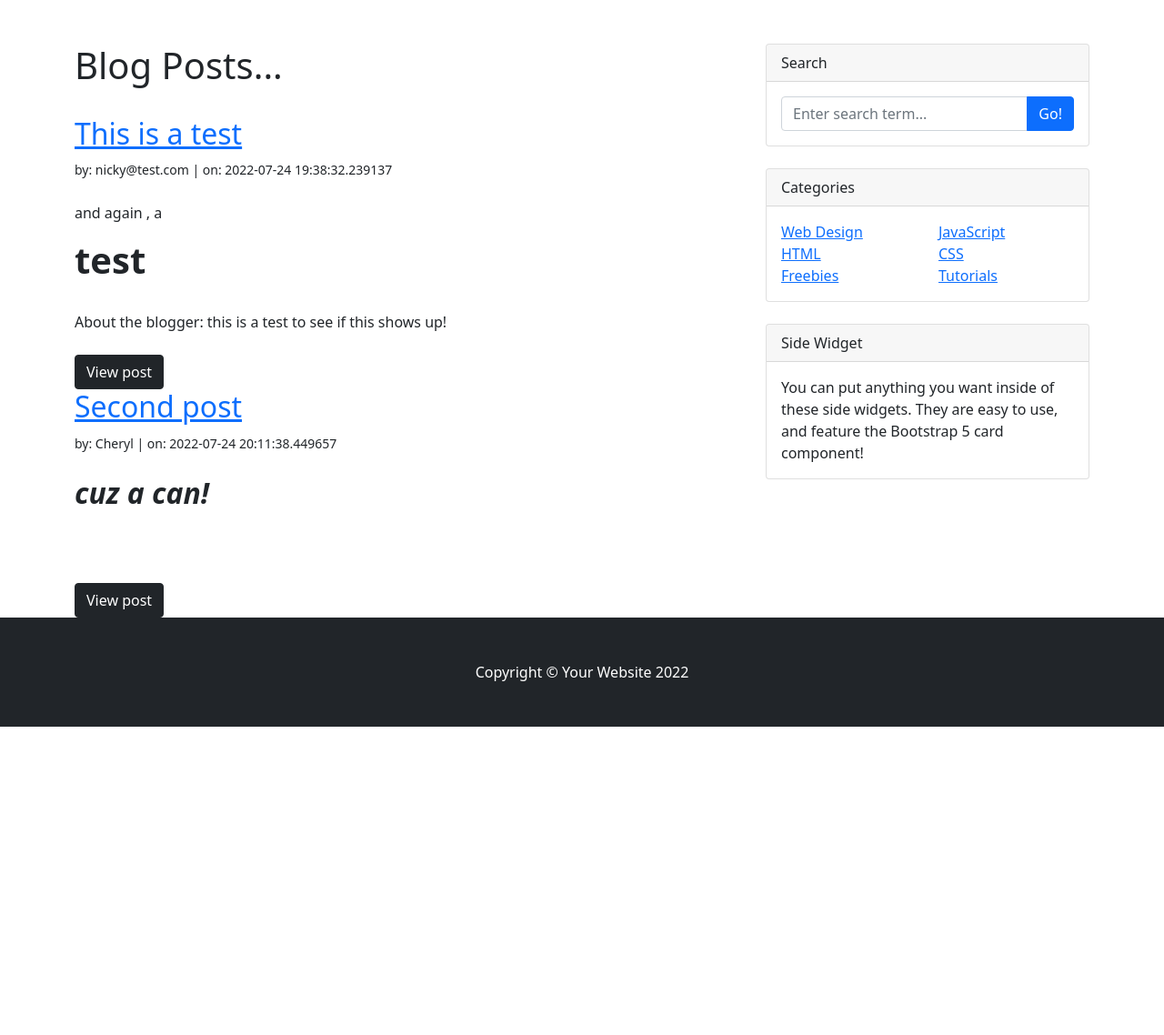
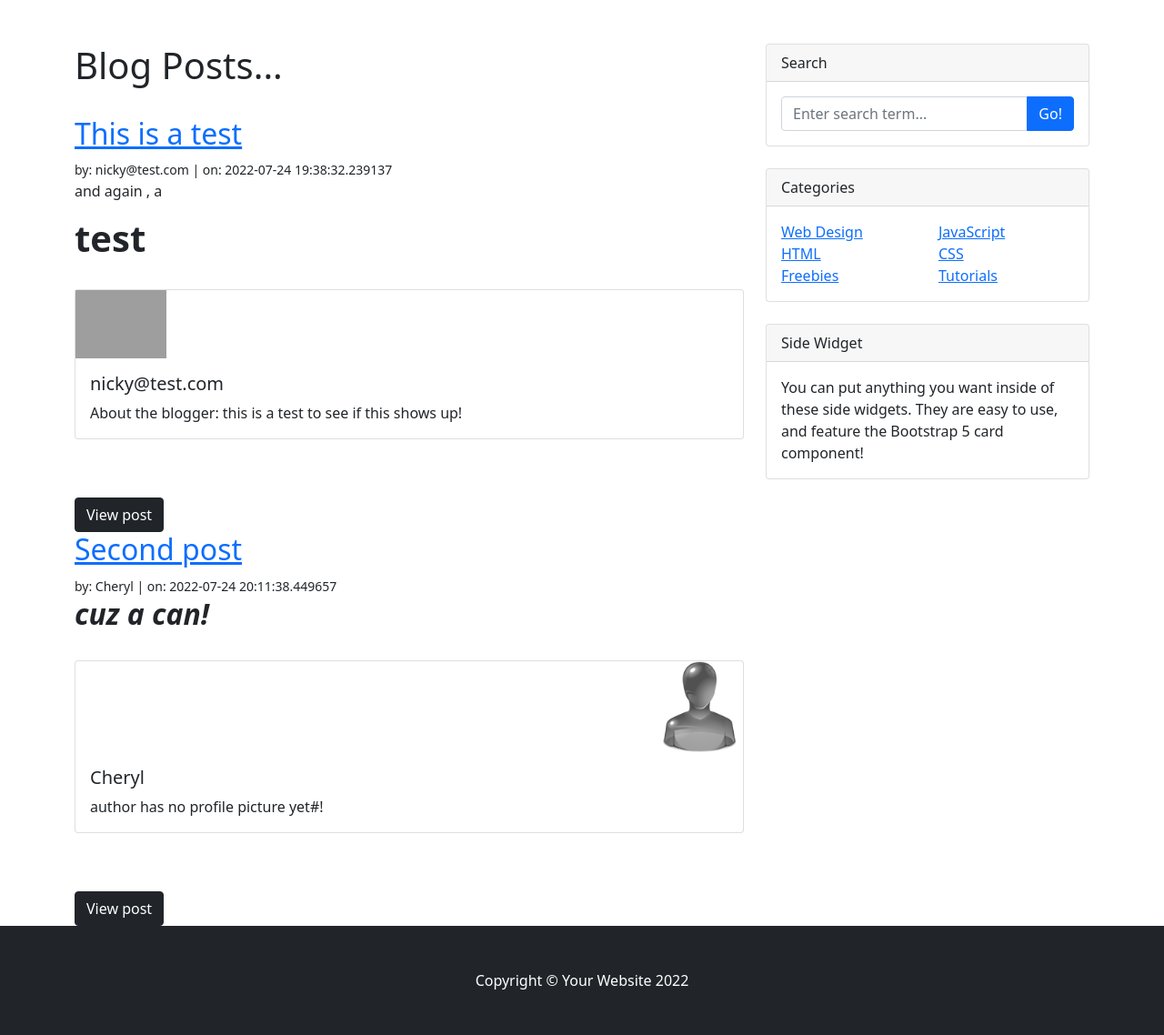
Before and after one commit to NickyFrs/MP3-HMABLOG, a Flask app: page /posts in a window 1280 px wide. Shown: the part 56-1194 px from the top of the page at 91% size. Before the commit the page ends 855 px from the top, so only its background shows below. Run offline with Flask 2, Linux system fonts and the light colour scheme; data comes from the database, SQL or seed files in the repository; both versions use the stored data as it was after the commit; some libraries are stand-ins or nearby versions; grey boxes are pictures that could not be loaded.

Commit message:
fixed profile pic to show after profile update

```diff
--- a/app.py
+++ b/app.py
@@ -226,27 +226,35 @@ def dashboard():
         name_to_update.favorite_color = request.form['favorite_color']
         name_to_update.about_author = request.form['about_author']
         name_to_update.username = request.form['username']
-        name_to_update.profile_pic = request.files['profile_pic'] # this upload the actual file
 
-        # variable to grab image name
-        pic_filename = secure_filename(name_to_update.profile_pic.filename)
+        # check for profile pic
+        if request.files['profile_pic']:
+            name_to_update.profile_pic = request.files['profile_pic']  # this upload the actual file
 
-        # set UUID for file
-        pic_name = str(uuid.uuid1()) + "_" + pic_filename
+            # variable to grab image name
+            pic_filename = secure_filename(name_to_update.profile_pic.filename)
 
-        # save the image to folder
-        saver = request.files['profile_pic']
+            # set UUID for file
+            pic_name = str(uuid.uuid1()) + "_" + pic_filename
 
-        # after save to folder change it ti string and save to db
-        name_to_update.profile_pic = pic_name
+            # save the image to folder
+            saver = request.files['profile_pic']
 
-        try:
+            # after save to folder change it ti string and save to db
+            name_to_update.profile_pic = pic_name
+
+            try:
+                db.session.commit()
+                saver.save(os.path.join(app.config['UPLOAD_FOLDER'], pic_name))
+                flash('User updated successfully', 'success')
+                return render_template('dashboard.html', form=form, name_to_update=name_to_update)
+            except:
+                flash('Error... Looks like there was a problem. Try again.', 'warning')
+                return render_template('dashboard.html', form=form, name_to_update=name_to_update)
+
+        else:
             db.session.commit()
-            saver.save(os.path.join(app.config['UPLOAD_FOLDER']), pic_name)
-            flash('User updated successfully')
-            return render_template('dashboard.html', form=form, name_to_update=name_to_update)
-        except:
-            flash('Error... Looks like there was a problem. Try again.')
+            flash('User updated successfully', 'success')
             return render_template('dashboard.html', form=form, name_to_update=name_to_update)
 
     else:
--- a/templates/posts.html
+++ b/templates/posts.html
@@ -5,12 +5,38 @@
     <br/>
     {% for post in posts %}
         <h2><a href="{{ url_for('post', id=post.id) }}">{{ post.title }}</a></h2>
+
         <small>by: {{ post.blogger.name }} | on: {{ post.date_posted }}</small><br/>
-        <small></small><br/>
+
         {{ post.content|safe }}<br/>
-        {% if post.blogger.about_author %}
-            About the blogger: {{ post.blogger.about_author }}
-        {% endif %}
+
+
+        <div class="card mb-3">
+            <div class="row no-gutters">
+                <div class="col-md2">
+                    {% if post.blogger.profile_pic %}
+                        <img src="{{ url_for('static', filename='/img/' + post.blogger.profile_pic) }}"
+                             alt="user profile picture" width="100px" align="left">
+                    {% else %}
+                        <img src="{{ url_for('static', filename='/img/default_pic.png') }}"
+                     alt="default profile picture" align="right" width="100px">
+                    {% endif %}
+                </div>
+                <div class="col-md-10">
+                    <div class="card-body">
+                        <h5 class="card-title">{{ post.blogger.name }}</h5>
+                        <p class="card-text">
+                            {% if post.blogger.about_author %}
+                                About the blogger: {{ post.blogger.about_author }}
+                            {% else %}
+                                author has no profile picture yet#!
+                            {% endif %}
+                        </p>
+                    </div>
+                </div>
+            </div>
+        </div>
+
         <br/><br/>
         <a href="{{ url_for('post', id=post.id) }}" class="btn btn-dark">View post</a>
 
```
Also changed, not shown: templates/dashboard.html (+7 -1 lines), hopedb.db.
